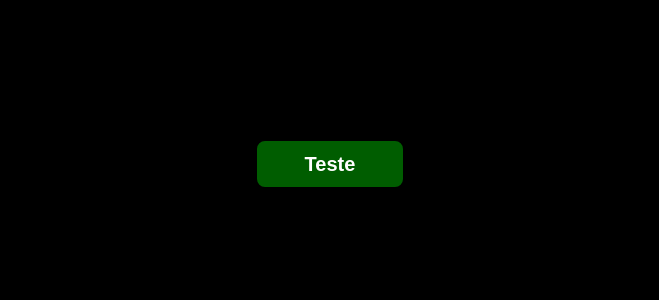
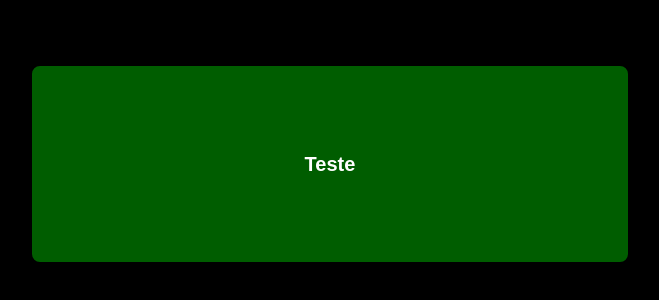
Before and after one commit to GBrianS2/testeZap, a plain HTML site: page index.html in a window 1280 px wide. Shown: the part 236-536 px from the top of the page, without its empty margins (310-969 px from the left). Drawn offline with Linux system fonts and the light colour scheme.

Commit message:
Update styles.css

```diff
--- a/styles.css
+++ b/styles.css
@@ -15,8 +15,8 @@
 }
 
 #link {
-    height: 50px;
-    width: 150px;
+    height: 200px;
+    width: 600px;
     display: flex;
     justify-content: center;
     align-items: center;
```
